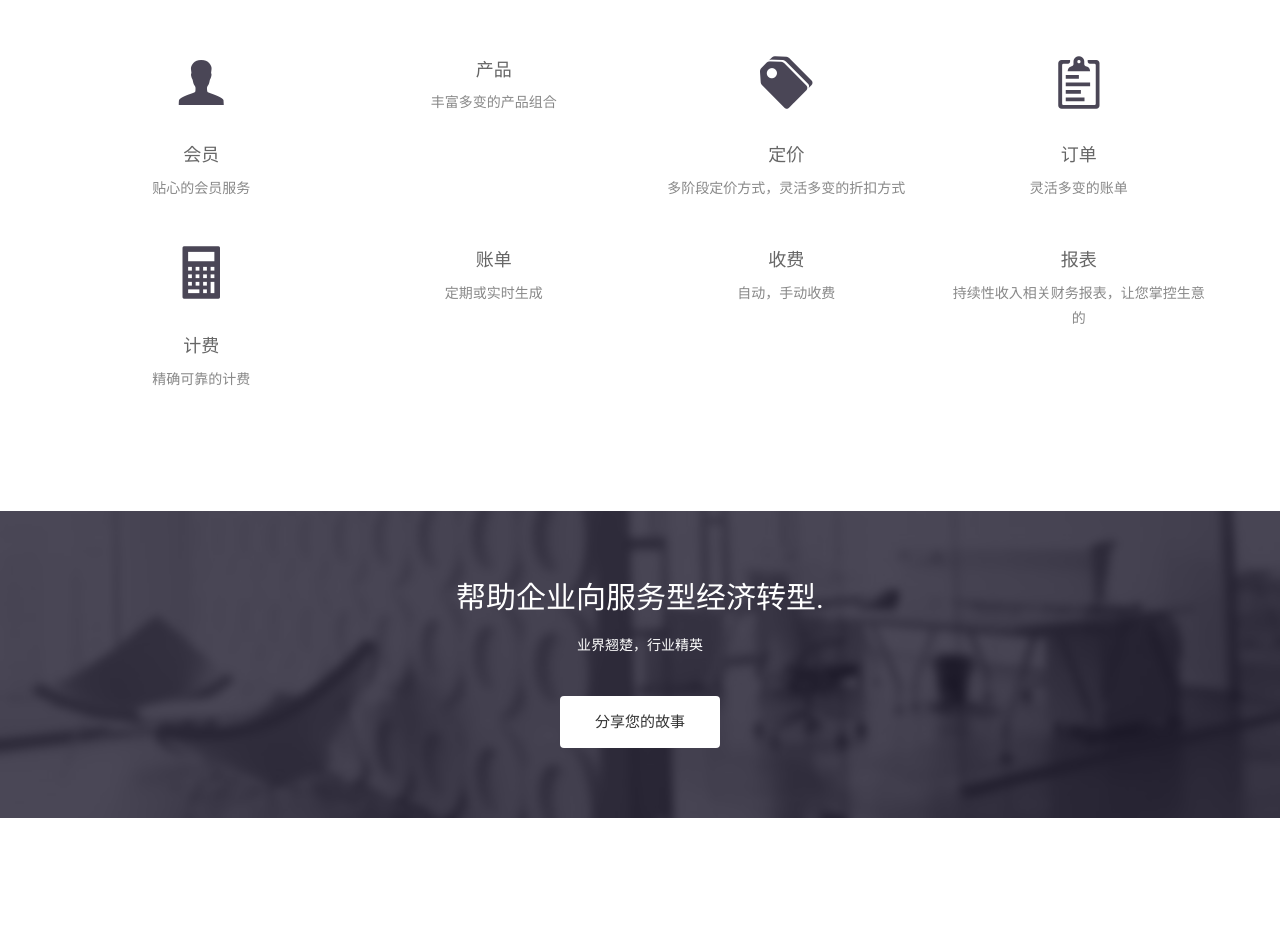
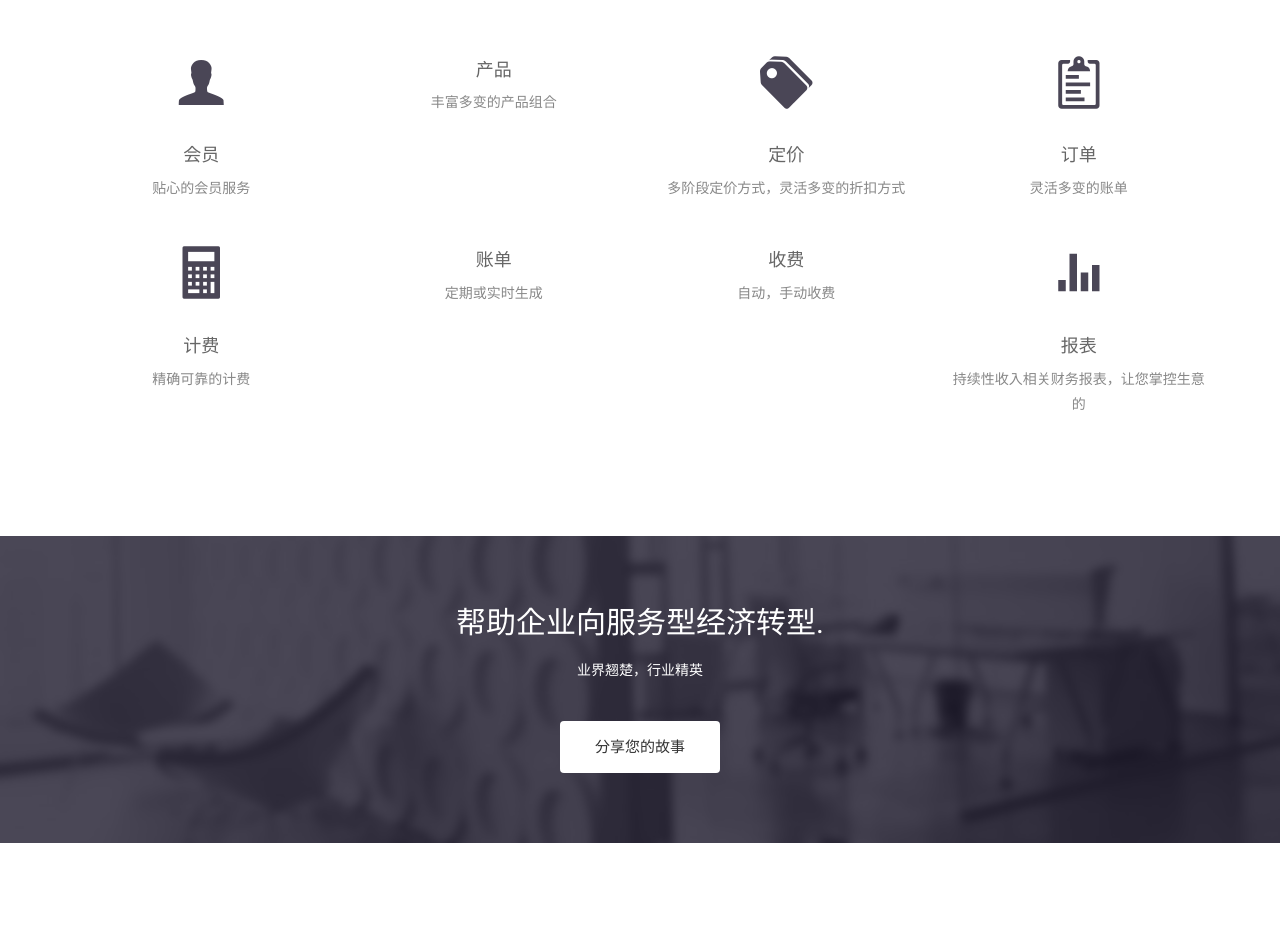
Before and after one commit to dreampivot/slipscloud.github.io, a Jekyll site: the page built from index.html, in a window 1280 px wide. Shown: the part 1805-2740 px from the top of the page. Built offline with Jekyll 4.4.1, drawn with Linux system fonts in a browser that asks for light colours; nearby versions of some CDN libraries; some web fonts are replaced.

Commit message:
Update index.html

```diff
--- a/index.html
+++ b/index.html
@@ -114,7 +114,7 @@ permalink: /
       </div>
       <div class="col-sm-6 col-md-3">
         <div class="service-item">
-          <i class="icon ion-stats"></i>
+          <i class="icon ion-stats-bars"></i>
           <h4>报表</h4>
           <p>持续性收入相关财务报表，让您掌控生意的 </p>
         </div>
```
